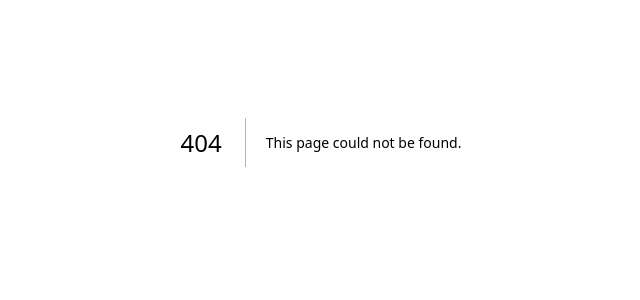
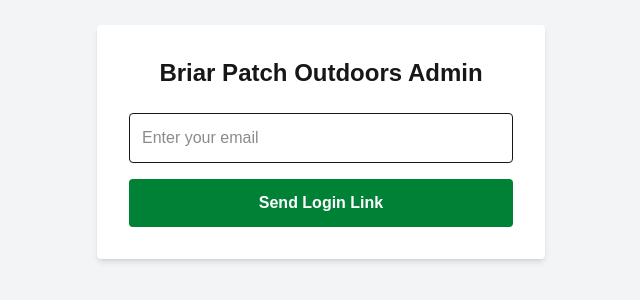
Before and after one commit to BPOutdoors/briar-patch-outdoors, a Next.js app: page /admin/login in a window 1280 px wide. Before the commit this address had no page. Shown: the part 258-558 px from the top of the page, without its empty margins (319-959 px from the left). Built offline with nearby package versions, Linux system fonts and the light colour scheme; no server answers.

Commit message:
add admin login and auth callback

```diff
--- /dev/null
+++ b/app/admin/login/page.tsx
@@ -0,0 +1,48 @@
+'use client'
+
+import { useState } from 'react'
+import { supabase } from '@/lib/supabase'
+
+export default function AdminLogin() {
+  const [email, setEmail] = useState('')
+  const [message, setMessage] = useState('')
+  const [loading, setLoading] = useState(false)
+
+  async function handleLogin(e: React.FormEvent) {
+    e.preventDefault()
+    setLoading(true)
+    const { error } = await supabase.auth.signInWithOtp({ email })
+    if (error) {
+      setMessage('Error: ' + error.message)
+    } else {
+      setMessage('Check your email for a login link!')
+    }
+    setLoading(false)
+  }
+
+  return (
+    <div className="min-h-screen flex items-center justify-center bg-gray-100">
+      <div className="bg-white p-8 rounded shadow-md w-full max-w-md">
+        <h1 className="text-2xl font-bold mb-6 text-center">Briar Patch Outdoors Admin</h1>
+        <form onSubmit={handleLogin}>
+          <input
+            type="email"
+            placeholder="Enter your email"
+            value={email}
+            onChange={(e) => setEmail(e.target.value)}
+            className="w-full border p-3 rounded mb-4"
+            required
+          />
+          <button
+            type="submit"
+            disabled={loading}
+            className="w-full bg-green-700 text-white p-3 rounded font-semibold hover:bg-green-800"
+          >
+            {loading ? 'Sending...' : 'Send Login Link'}
+          </button>
+        </form>
+        {message && <p className="mt-4 text-center text-sm text-gray-600">{message}</p>}
+      </div>
+    </div>
+  )
+}
--- /dev/null
+++ b/app/admin/page.tsx
@@ -0,0 +1,68 @@
+'use client'
+
+import { useEffect, useState } from 'react'
+import { supabase } from '@/lib/supabase'
+import { useRouter } from 'next/navigation'
+
+export default function AdminDashboard() {
+  const [user, setUser] = useState<any>(null)
+  const [loading, setLoading] = useState(true)
+  const router = useRouter()
+
+  useEffect(() => {
+    supabase.auth.getSession().then(({ data: { session } }) => {
+      if (!session) {
+        router.push('/admin/login')
+      } else {
+        setUser(session.user)
+      }
+      setLoading(false)
+    })
+
+    const { data: { subscription } } = supabase.auth.onAuthStateChange((_event, session) => {
+      if (!session) {
+        router.push('/admin/login')
+      } else {
+        setUser(session.user)
+        setLoading(false)
+      }
+    })
+
+    return () => subscription.unsubscribe()
+  }, [router])
+
+  async function handleSignOut() {
+    await supabase.auth.signOut()
+    router.push('/admin/login')
+  }
+
+  if (loading) return <div className="p-8">Loading...</div>
+
+  return (
+    <div className="min-h-screen bg-gray-100">
+      <div className="bg-green-700 text-white p-4 flex justify-between items-center">
+        <h1 className="text-xl font-bold">Briar Patch Outdoors — Admin</h1>
+        <button onClick={handleSignOut} className="bg-white text-green-700 px-4 py-2 rounded font-semibold">
+          Sign Out
+        </button>
+      </div>
+      <div className="p-8">
+        <p className="text-gray-600 mb-6">Logged in as {user?.email}</p>
+        <div className="grid grid-cols-1 md:grid-cols-3 gap-6">
+          <div className="bg-white p-6 rounded shadow">
+            <h2 className="text-lg font-bold mb-2">Products</h2>
+            <p className="text-gray-500 text-sm">Manage your product catalog and pricing</p>
+          </div>
+          <div className="bg-white p-6 rounded shadow">
+            <h2 className="text-lg font-bold mb-2">Orders</h2>
+            <p className="text-gray-500 text-sm">View and manage customer orders</p>
+          </div>
+          <div className="bg-white p-6 rounded shadow">
+            <h2 className="text-lg font-bold mb-2">Sync</h2>
+            <p className="text-gray-500 text-sm">Sync products from Kinsey's</p>
+          </div>
+        </div>
+      </div>
+    </div>
+  )
+}
--- /dev/null
+++ b/app/auth/callback/route.ts
@@ -0,0 +1,32 @@
+import { createServerClient } from '@supabase/ssr'
+import { cookies } from 'next/headers'
+import { NextResponse } from 'next/server'
+import type { NextRequest } from 'next/server'
+
+export async function GET(request: NextRequest) {
+  const requestUrl = new URL(request.url)
+  const code = requestUrl.searchParams.get('code')
+
+  if (code) {
+    const cookieStore = await cookies()
+    const supabase = createServerClient(
+      process.env.NEXT_PUBLIC_SUPABASE_URL!,
+      process.env.NEXT_PUBLIC_SUPABASE_ANON_KEY!,
+      {
+        cookies: {
+          getAll() {
+            return cookieStore.getAll()
+          },
+          setAll(cookiesToSet) {
+            cookiesToSet.forEach(({ name, value, options }) =>
+              cookieStore.set(name, value, options)
+            )
+          },
+        },
+      }
+    )
+    await supabase.auth.exchangeCodeForSession(code)
+  }
+
+  return NextResponse.redirect(new URL('/admin', request.url))
+}
--- a/package.json
+++ b/package.json
@@ -9,6 +9,7 @@
     "lint": "eslint"
   },
   "dependencies": {
+    "@supabase/ssr": "^0.10.3",
     "@supabase/supabase-js": "^2.107.0",
     "next": "16.2.7",
     "react": "19.2.4",
```
Also changed, not shown: 1 other file (tests, documents, lock files or other folders).
